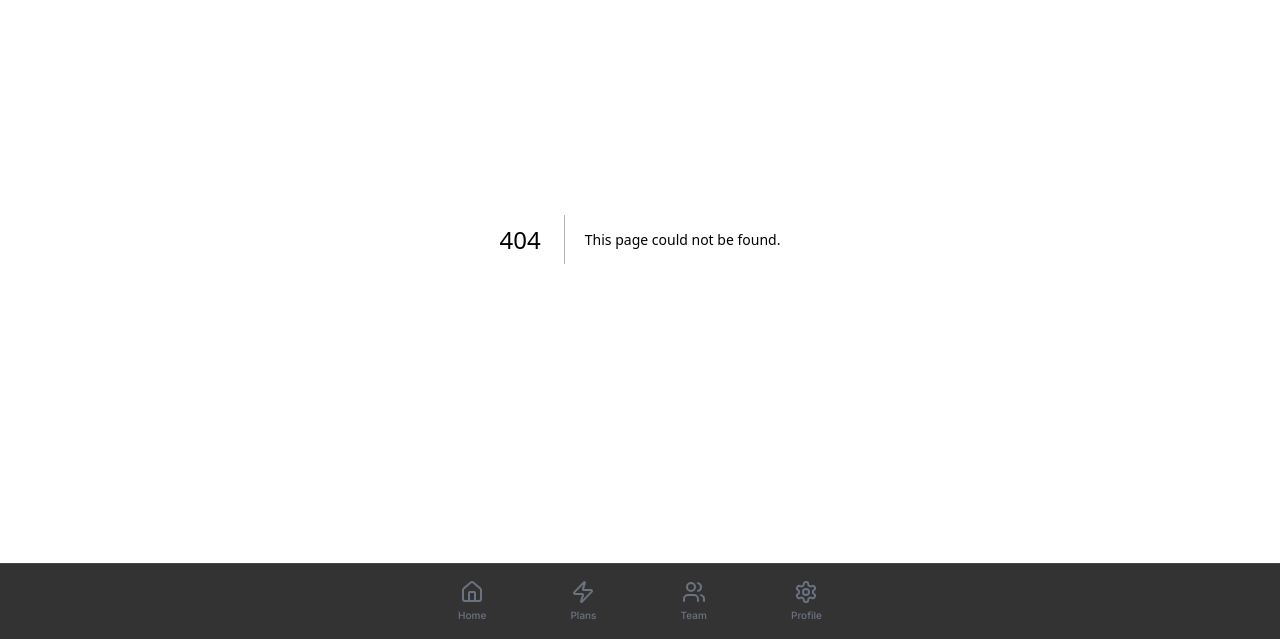
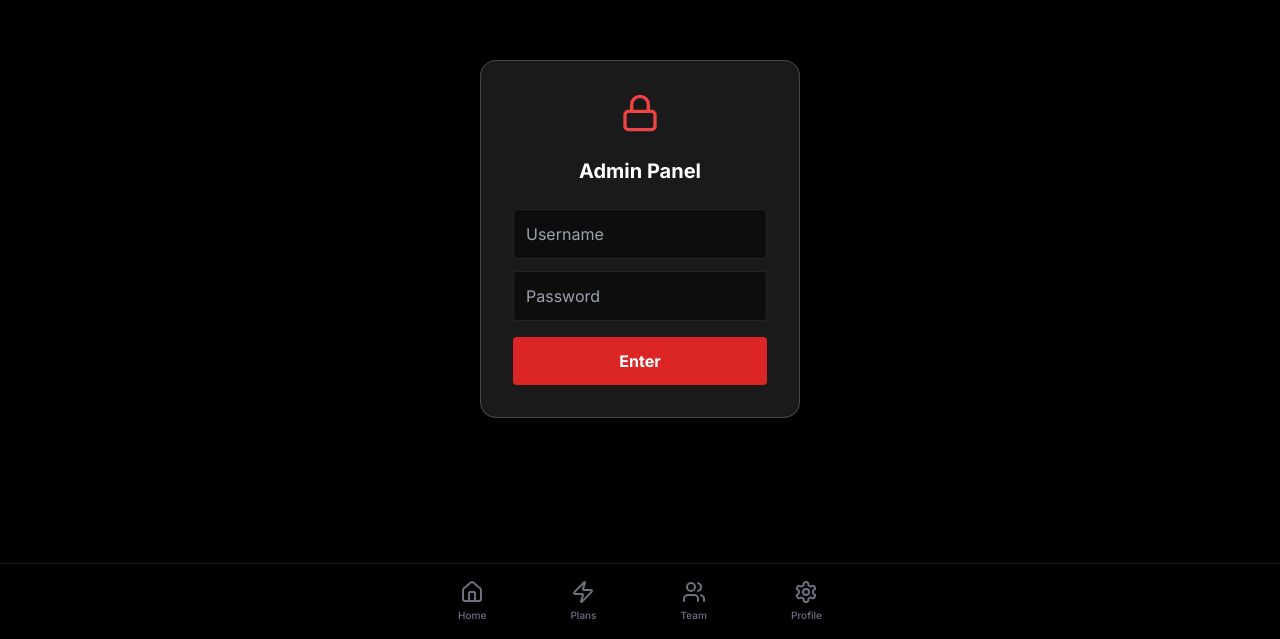
Before and after one commit to marslan-786/testing-new, a Next.js app: page /admin/login in a window 1280 px wide. Before the commit this address had no page. Shown: the part 161-800 px from the top of the page. Built offline with nearby package versions, Linux system fonts and the light colour scheme.

Commit message:
Create page.js

```diff
--- /dev/null
+++ b/app/admin/login/page.js
@@ -0,0 +1,45 @@
+"use client";
+import { useState } from "react";
+import { useRouter } from "next/navigation";
+import toast from "react-hot-toast";
+import { Lock } from "lucide-react";
+
+export default function AdminLogin() {
+  const router = useRouter();
+  const [form, setForm] = useState({ username: "", password: "" });
+
+  const handleLogin = async (e) => {
+    e.preventDefault();
+    const res = await fetch("/api/admin/login", {
+      method: "POST",
+      headers: { "Content-Type": "application/json" },
+      body: JSON.stringify(form),
+    });
+
+    if (res.ok) {
+      localStorage.setItem("adminAuth", "true");
+      toast.success("Welcome Boss!");
+      router.push("/admin");
+    } else {
+      toast.error("Invalid Credentials");
+    }
+  };
+
+  return (
+    <div className="min-h-screen bg-black flex items-center justify-center text-white">
+      <form onSubmit={handleLogin} className="bg-white/10 p-8 rounded-2xl border border-white/20 w-80">
+        <div className="flex justify-center mb-6"><Lock className="w-10 h-10 text-red-500" /></div>
+        <h2 className="text-xl font-bold text-center mb-6">Admin Panel</h2>
+        <input
+          type="text" placeholder="Username" className="w-full bg-black/50 p-3 rounded mb-3 border border-white/10"
+          onChange={(e) => setForm({...form, username: e.target.value})}
+        />
+        <input
+          type="password" placeholder="Password" className="w-full bg-black/50 p-3 rounded mb-4 border border-white/10"
+          onChange={(e) => setForm({...form, password: e.target.value})}
+        />
+        <button className="w-full bg-red-600 py-3 rounded font-bold hover:bg-red-700">Enter</button>
+      </form>
+    </div>
+  );
+}
```
